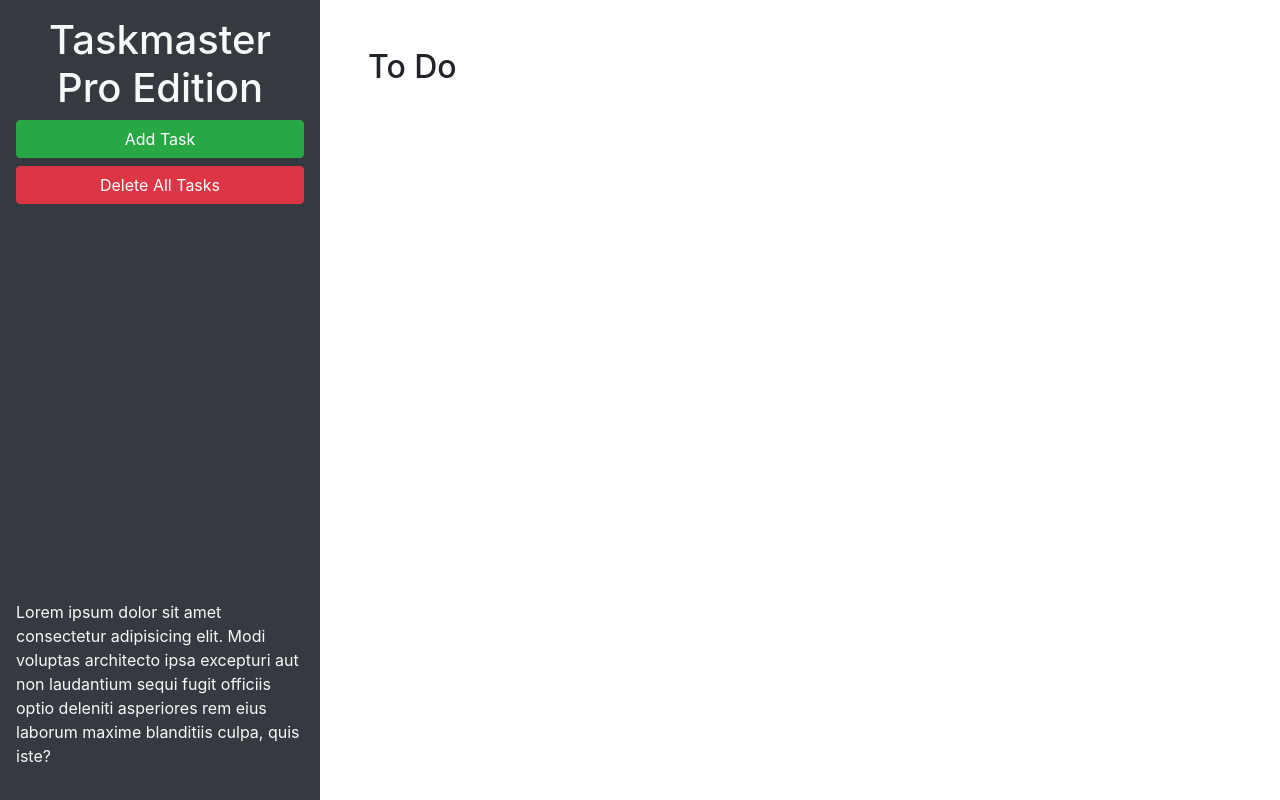
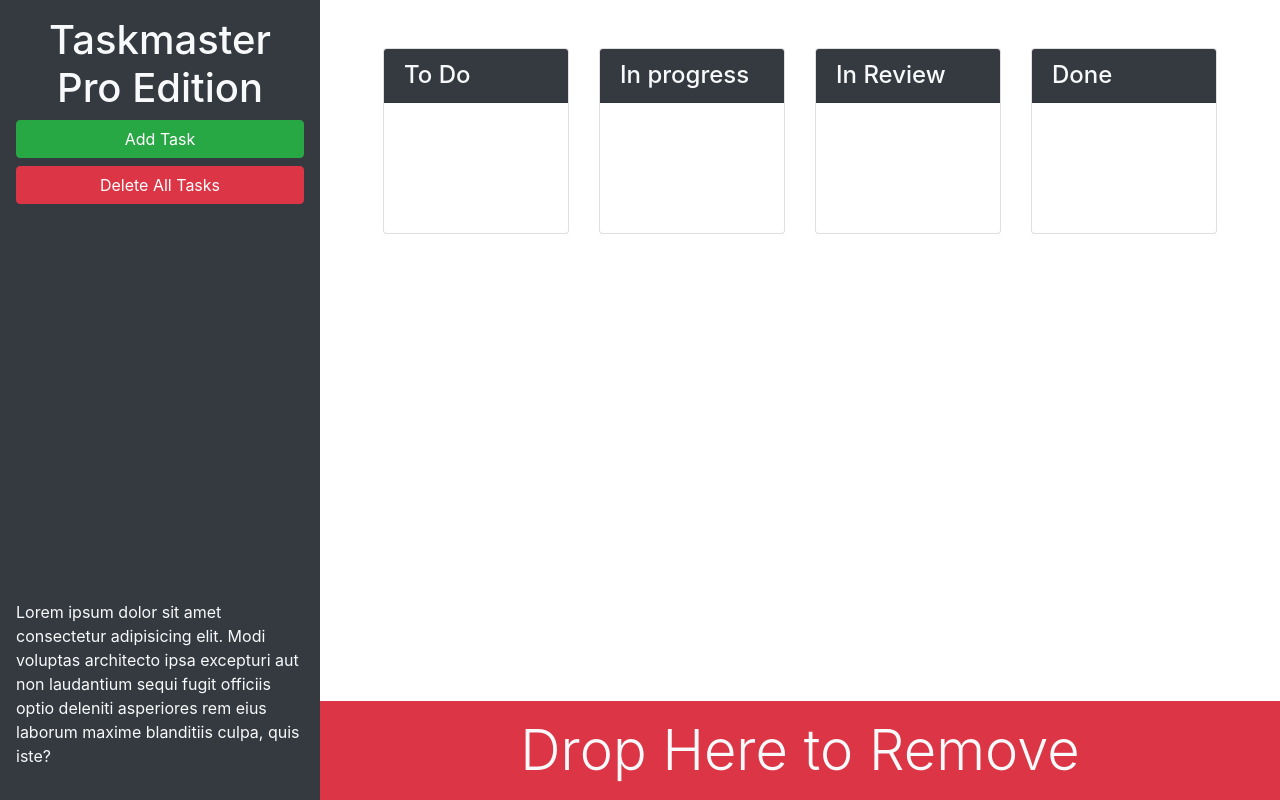
Before and after one commit to Trand09/taskmaster-pro, a plain HTML site: page index.html in a window 1280 px wide. Drawn offline with nearby package versions, Linux system fonts and the light colour scheme.

Commit message:
added bootstrap features

```diff
--- a/index.html
+++ b/index.html
@@ -13,21 +13,62 @@
 <body>
 
   <div class="row min-vh-100 no-gutters">
-    <header class="col-12 col-lg-3 bg-dark text-light d-flex flex-column p-4 p-lg-3">
+    <header class="col-12 col-lg-3 bg-dark text-light sticky-top d-flex flex-column p-4 p-lg-3">
       <h1 class="text-center">Taskmaster Pro Edition</h1>
       <button id="create-task" class="btn btn-block btn-success" data-toggle="modal" data-target="#task-form-modal">Add
         Task</button>
       <button id="remove-tasks" class="btn btn-block btn-danger">Delete All Tasks</button>
-      <p class="mt-auto">Lorem ipsum dolor sit amet consectetur adipisicing elit. Modi voluptas architecto ipsa
+      <p class="mt-auto d-none d-lg-block">Lorem ipsum dolor sit amet consectetur adipisicing elit. Modi voluptas architecto ipsa
         excepturi aut non
         laudantium sequi fugit officiis optio deleniti asperiores rem eius laborum maxime blanditiis culpa, quis iste?
       </p>
     </header>
-    <main class="col-12 col-lg-9">
-      <div class="m-5">
-        <h2>To Do</h2>
-        <ul id="list-toDo" class="list-group"> </ul>
+    <main class="col-12 col-lg-9 d-flex flex-column">
+      <div class="m-5 row justify-content-around">
+        <!-- todo start -->
+          <div class="col-12 col-md-6 col-xl-3 mb-3">
+            <div class="card">
+              <h4 class="card-header bg-dark text-light">To Do</h4>
+              <ul id="list-toDo" class="list-group list-group-flush">
+              </ul>
+            </div>
+          </div>
+        <!-- todo end -->
+        <!-- in progress start -->
+        <div class="col-12 col-md-6 col-xl-3 mb-3">
+         <div class="card">
+          <h4 class="card-header bg-dark text-light">In progress</h4>
+          <ul id="list-inProgress" class="list-group list-group-flush">
+          </ul>
+         </div>
+        </div>
+        <!-- in progress end -->
+        <!-- in review start -->
+        <div class="col-12 col-md-6 col-xl-3 mb-3">
+          <div class="card">
+            <h4 class="card-header bg-dark text-light">In Review</h4>
+            <ul id="list-inReview" class="list-group list-group-flush">
+            </ul>
+          </div>
+        </div>
+        <!-- in review end -->
+        <!-- done start -->
+        <div class="col-12 col-md-6 col-xl-3 mb-3">
+          <div class="card">
+            <h4 class="card-header bg-dark text-light">Done</h4>
+            <ul id="list-done" class="list-group list-group-flush">
+            </ul>
+          </div>
+        </div>
+        <!-- done end -->
       </div>
+      <!-- remove start -->
+      <div id="trash" class="mt-auto">
+        <div class="w-100 bg-danger p-3 text-center text-light display-4">
+          Drop Here to Remove
+        </div>
+      </div>
+      <!-- remove end -->
     </main>
   </div>
 
@@ -46,11 +87,11 @@
           <form>
             <div class="form-group">
               <label for="modalTaskDescription">Task description</label>
-              <textarea id="modalTaskDescription" rows="3"></textarea>
+              <textarea id="modalTaskDescription" rows="3" class="form-control"></textarea>
             </div>
             <div class="form-group">
               <label for="modalDueDate">Due date</label>
-              <input type="text" id="modalDueDate" placeholder="mm/dd/yyyy" autocomplete="off" />
+              <input type="text" class="form-control" id="modalDueDate" placeholder="mm/dd/yyyy" autocomplete="off" />
             </div>
           </form>
         </div>
```
